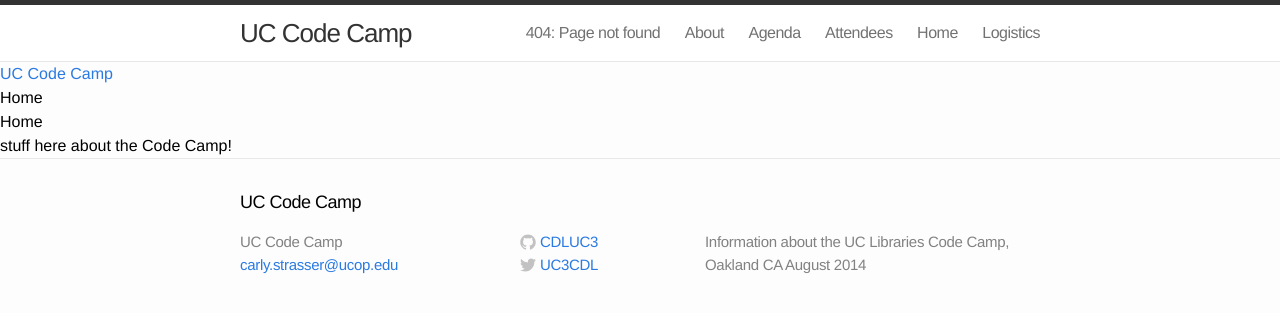
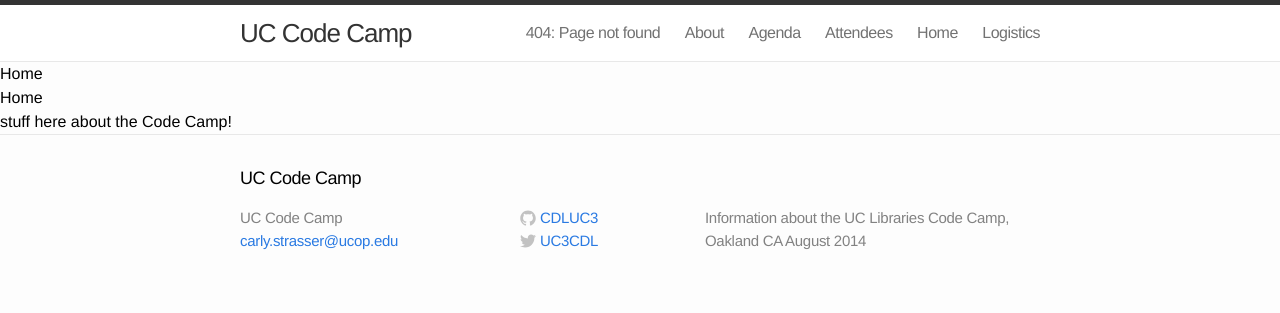
Before and after one commit to CDLUC3/UC-code-camp, a Jekyll site: the page built from index.html, in a window 1280 px wide. Shown: the top 313 px of the page. Built offline with Jekyll 4.4.1, drawn with Linux system fonts in a browser that asks for light colours.

Commit message:
fixing multiple heads delete 404

```diff
--- a/_layouts/default.html
+++ b/_layouts/default.html
@@ -11,7 +11,7 @@
     <div class="container content">
       <div class="masthead">
         <h3 class="masthead-title">
-          <a href="{{ site.baseurl }}" title="Home">{{ site.title }}</a>
+          <!-- <a href="{{ site.baseurl }}" title="Home">{{ site.title }}</a>-->
           <small>{{ site.tagline }}</small>
         </h3>
       </div>
```
Also changed, not shown: not_used/404.html (renamed from 404.html).
